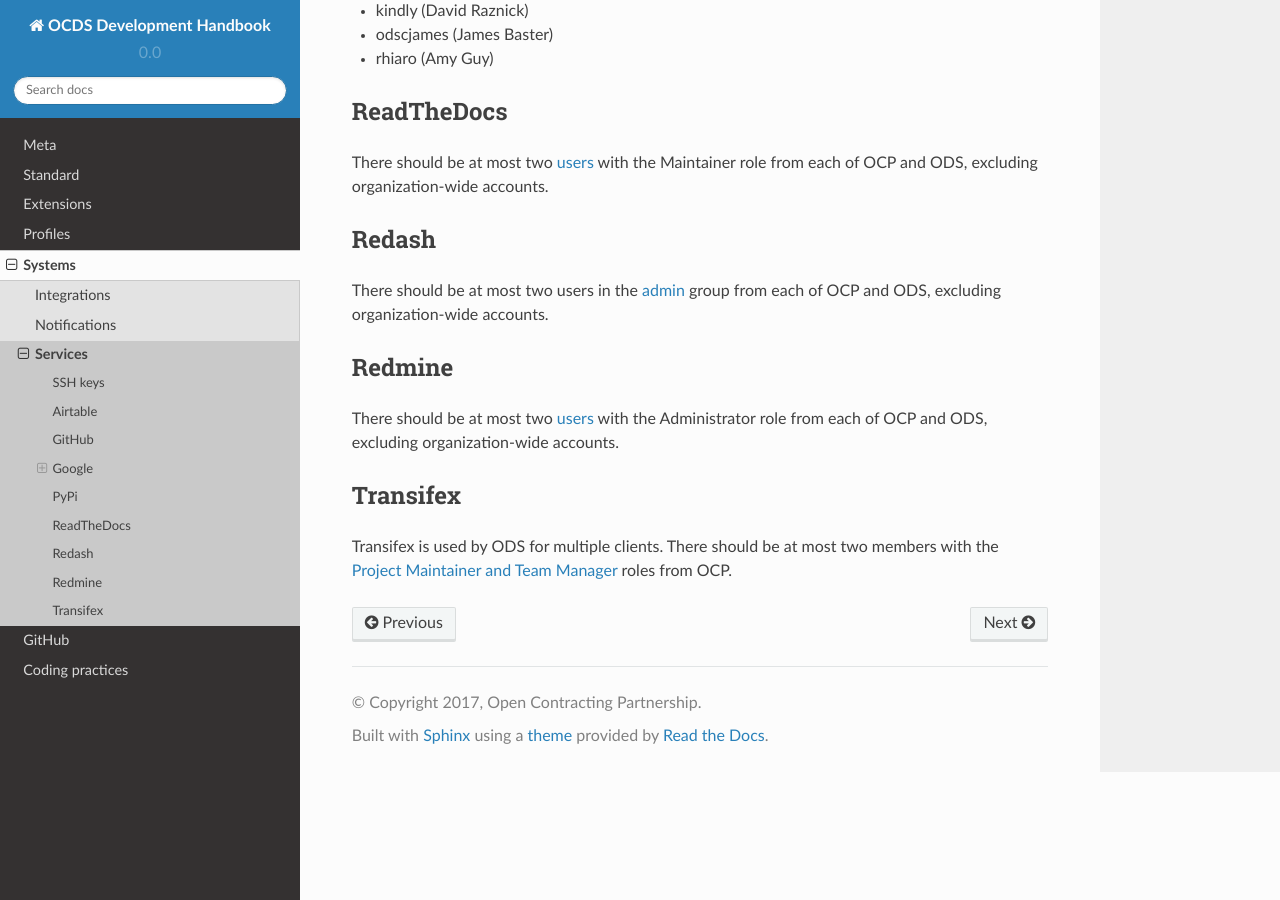
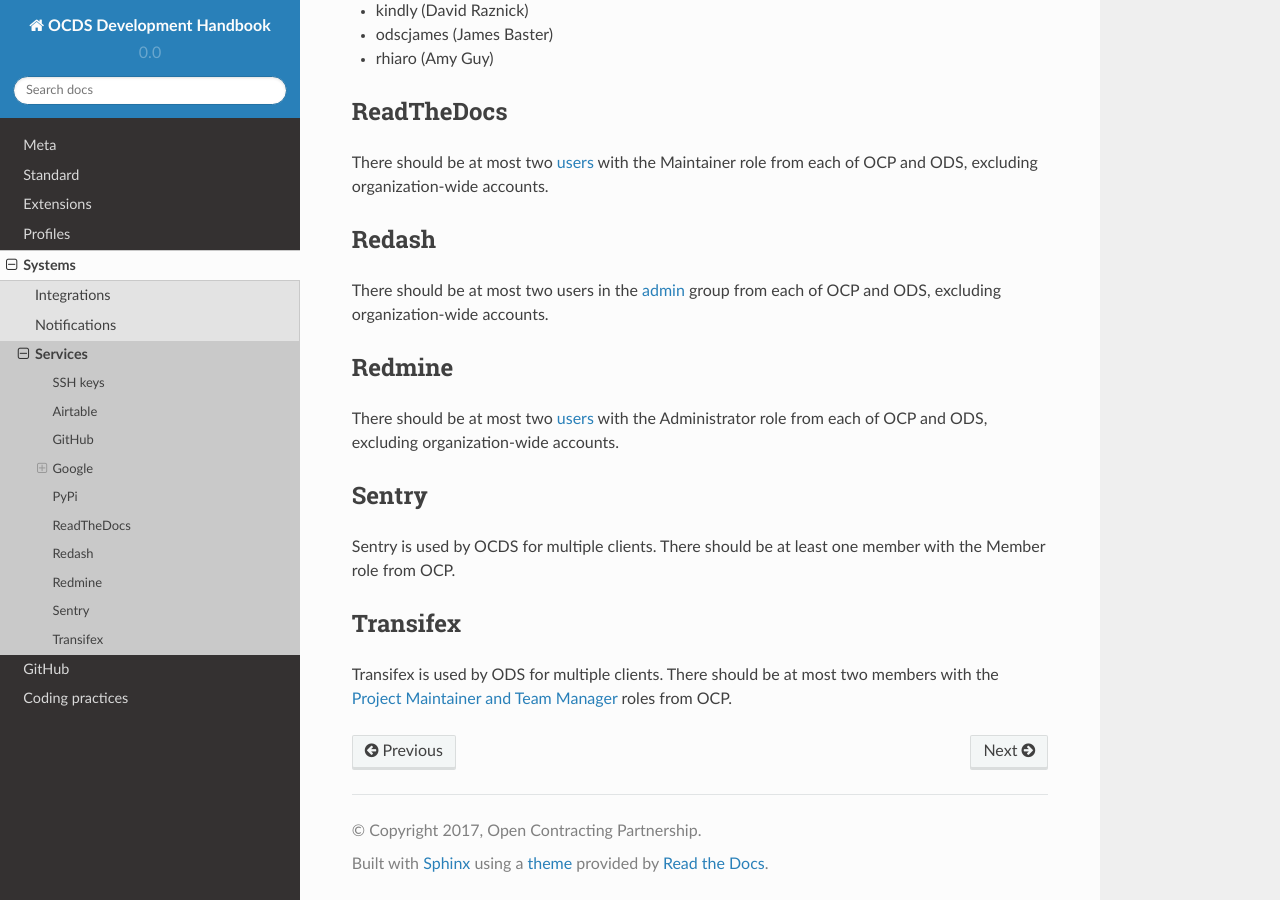
Before and after one commit to open-contracting/standard-development-handbook, a Sphinx documentation site: the page built from docs/systems/services.md, in a window 1280 px wide and 900 px high, scrolled down 2258 px. Built offline with Sphinx 7.4.7 and the Read the Docs theme 2.0.0, drawn with Linux system fonts in a browser that asks for light colours.

Commit message:
Add Sentry to services.md

```diff
--- a/docs/systems/services.md
+++ b/docs/systems/services.md
@@ -87,6 +87,10 @@
 
 There should be at most two [users](https://crm.open-contracting.org/users) with the Administrator role from each of OCP and ODS, excluding organization-wide accounts.
 
+## Sentry
+
+Sentry is used by OCDS for multiple clients. There should be at least one member with the Member role from OCP.
+
 ## Transifex
 
 Transifex is used by ODS for multiple clients. There should be at most two members with the [Project Maintainer and Team Manager](https://docs.transifex.com/teams/understanding-user-roles) roles from OCP.
```
